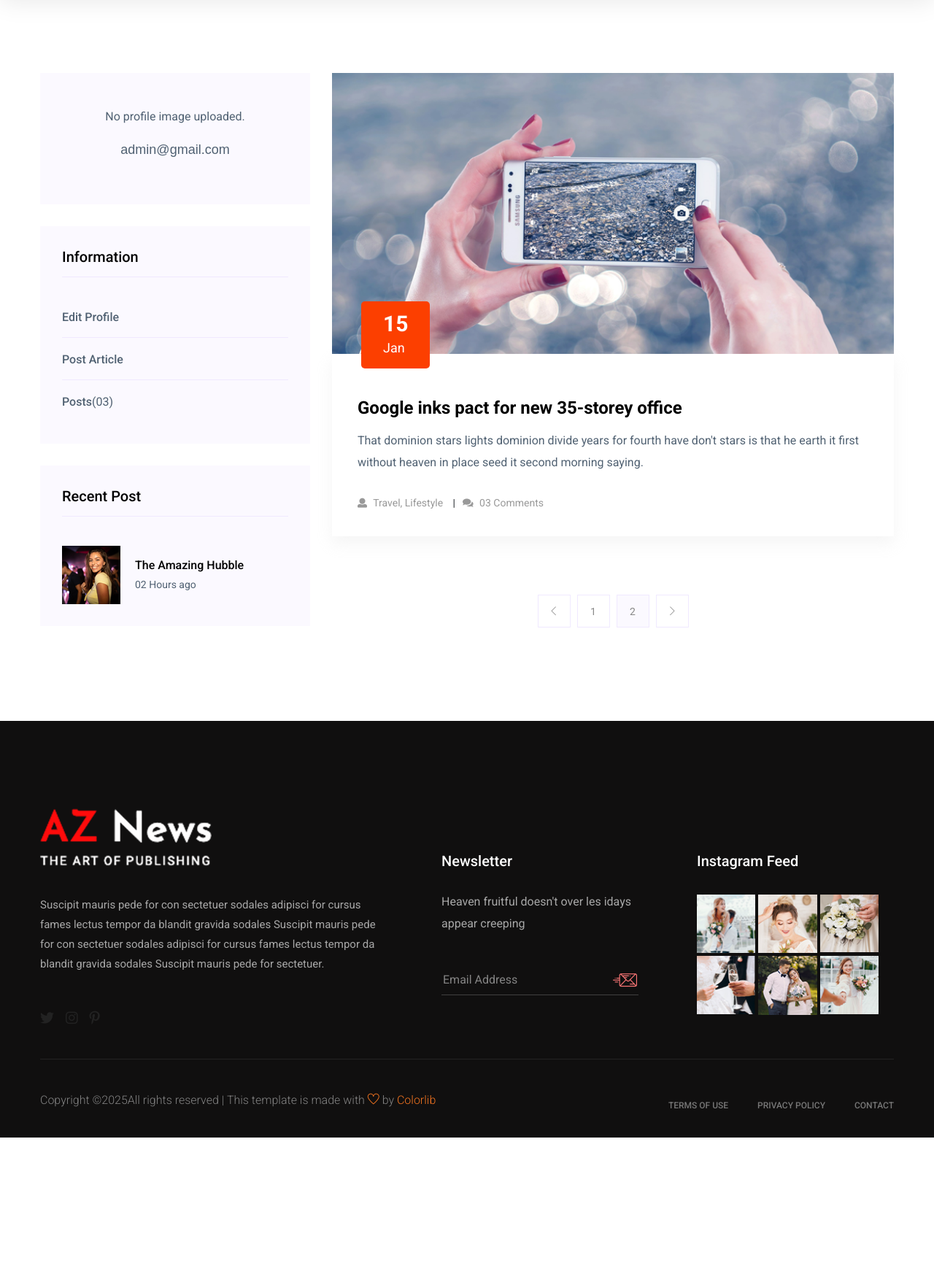
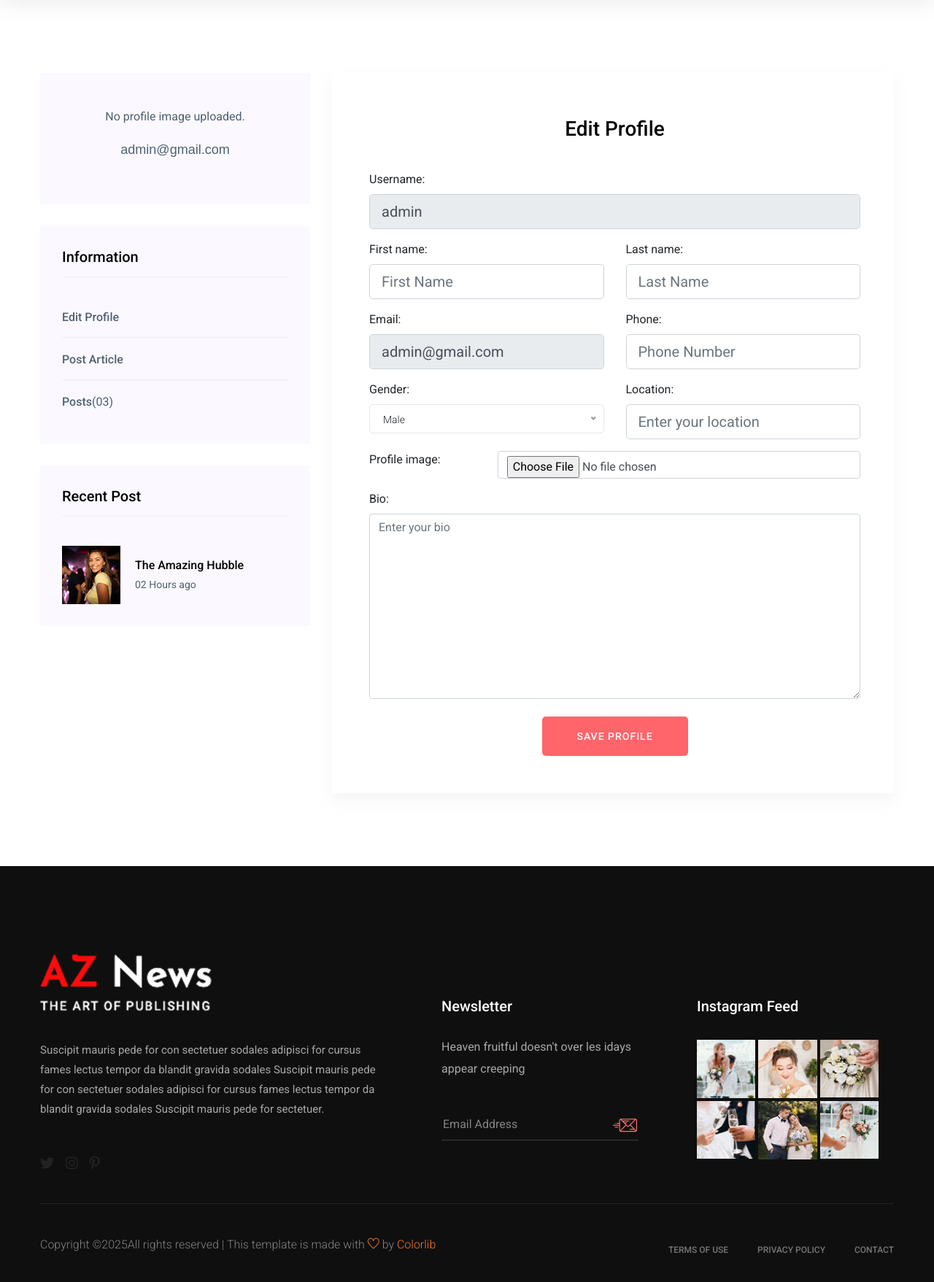
Before and after one commit to umangpatel-12/Apani-News, a Django app: page /Profile in a window 1280 px wide; the page is wider, and only the part inside the window is pictured. Shown: the part 227-1984 px from the top of that part at 73% size. Before the commit the page ends 1786 px from the top of that part, so only its background shows below. Run offline with Django 5.2, Linux system fonts and the light colour scheme; a user stored in the database is signed in; data comes from the database, SQL or seed files in the repository; both versions use the stored data as it was after the commit; some libraries are stand-ins or nearby versions.

Commit message:
Modify Profile Page

```diff
--- a/ApaniNewz/forms.py
+++ b/ApaniNewz/forms.py
@@ -322,3 +322,118 @@ class CategoryForm(forms.ModelForm):
         if Category.objects.filter(category_name=category_name).exists():
             raise forms.ValidationError("Category with this name already exists.")
         return category_name
+
+class UserUpdate(forms.ModelForm):
+
+    first_name = forms.CharField(
+        widget=forms.TextInput(attrs={
+            'id': 'first_name',
+            'name': 'first_name',
+            'class': 'form-control form-control-lg',
+            'placeholder': 'First Name'
+        }),
+        max_length=50,
+        required=True
+    )
+    last_name = forms.CharField(
+        widget=forms.TextInput(attrs={
+            'id': 'last_name',
+            'name': 'last_name',
+            'class': 'form-control form-control-lg',
+            'placeholder': 'Last Name'
+        }),
+        max_length=50,
+        required=True
+    )
+    username = forms.CharField(
+        widget=forms.TextInput(attrs={
+            'id': 'username',
+            'name': 'username',
+            'class': 'form-control form-control-lg',
+            'placeholder': 'Username'
+        }),
+        max_length=150,
+        disabled=True
+    )
+    email = forms.EmailField(
+        widget=forms.EmailInput(attrs={
+            'id': 'email',
+            'name': 'email',
+            'class': 'form-control form-control-lg',
+            'placeholder': 'Enter your email'
+        }),
+        max_length=254,
+        disabled=True
+        # required=True
+    )
+
+    class Meta:
+        model = User
+        fields = ['first_name', 'last_name', 'username', 'email']
+
+class ProfileUpdateForm(forms.ModelForm):
+    phone = forms.CharField(
+        widget=forms.TextInput(attrs={
+            'id': 'phone',
+            'name': 'phone',
+            'class': 'form-control form-control-lg',
+            'placeholder': 'Phone Number'
+        }),
+        max_length=15,
+        required=True
+    )
+
+    gender = forms.ChoiceField(
+        choices=Profile.GENDER_CHOICES,
+        widget=forms.Select(attrs={
+            'id': 'gender',
+            'name': 'gender',
+            'class': 'form-select form-select-lg'
+        })
+    )
+
+    enrollment_number = forms.CharField(
+        widget=forms.TextInput(attrs={
+            'id': 'enrollment_number',
+            'name': 'enrollment_number',
+            'class': 'form-control form-control-lg',
+            'placeholder': 'Enrollment Number'
+        }),
+        max_length=12,
+        disabled=True
+        # required=True
+    )
+
+    profile_image = forms.ImageField(
+        widget=forms.FileInput(attrs={
+            'id': 'profile_image',
+            'name': 'profile_image',
+            'class': 'form-control'
+        }),
+        required=False
+    )
+
+    bio = forms.CharField(
+        widget=forms.Textarea(attrs={
+            'id': 'bio',
+            'name': 'bio',
+            'class': 'form-control',
+            'placeholder': 'Enter your bio'
+        }),
+        max_length=125,
+        required=False
+    )
+
+    location = forms.CharField(
+        widget=forms.TextInput(attrs={
+            'id': 'location',
+            'name': 'location',
+            'class': 'form-control form-control-lg',
+            'placeholder': 'Enter your location'
+        }),
+        max_length=30,
+        required=False
+    )
+    class Meta:
+        model = Profile
+        fields = ['phone', 'gender','enrollment_number', 'profile_image', 'bio', 'location']
--- a/ApaniNewz/templates/Account/Profile.html
+++ b/ApaniNewz/templates/Account/Profile.html
@@ -29,7 +29,6 @@
   <section class="blog_area" style="margin-top: 100px;margin-bottom: 100px;">
     <div class="container">
       <div class="row">
-
         <div class="col-lg-4">
           <div class="blog_right_sidebar">
             <aside class="single_sidebar_widget search_widget">
@@ -40,26 +39,28 @@
                   <p>No profile image uploaded.</p>
                 {% endif %}
 
-                <p class="profile-name">{{request.user.first_name}} {{request.user.last_name}}</p> <!-- Replace with email if needed -->
+                <p class="profile-name">{{ request.user.first_name }} {{ request.user.last_name }}</p> <!-- Replace with email if needed -->
                 <p style="font-size: large;font-family:Arial, Helvetica, sans-serif;">{{ request.user.email }}</p> <!-- Replace with email if needed -->
               </div>
             </aside>
 
-
-
             <aside class="single_sidebar_widget post_category_widget">
               <h4 class="widget_title">Information</h4>
               <ul class="list cat-list">
-                <li class="nav-item {% block editprofile_active %}active{% endblock editprofile_active %}">
+                <li class="nav-item {% block editprofile_active %}
+                    active
+                  {% endblock %}">
                   <a href="{% url 'profile' %}" class="d-flex"><p style="font-weight: 500;">Edit Profile</p></a>
                 </li>
-                <li class="nav-item {% block postarticle_active %}{% endblock postarticle_active %}">
+                <li class="nav-item {% block postarticle_active %}
+                  {% endblock %}">
                   <a href="{% url 'post_article' %}" class="d-flex">
                     <p style="font-weight: 500;">Post Article</p>
                     <p></p>
                   </a>
                 </li>
-                <li class="nav-item {% block posts_active %}{% endblock posts_active %}">
+                <li class="nav-item {% block posts_active %}
+                  {% endblock %}">
                   <a href="{% url 'posts' %}" class="d-flex">
                     <p style="font-weight: 500;">Posts</p>
                     <p>(03)</p>
@@ -78,57 +79,108 @@
                 </div>
               </div>
             </aside>
-
           </div>
         </div>
 
         {% block profile %}
           <div class="col-lg-8 mb-5 mb-lg-0">
             <div class="blog_left_sidebar">
-            <article class="blog_item">
-              <div class="blog_item_img">
-                <img class="card-img rounded-0" src=" {% static 'assets/img/blog/single_blog_2.png' %} " alt="" />
-                <a href="#" class="blog_item_date">
-                  <h3>15</h3>
-                  <p>Jan</p>
-                </a>
+              {% comment %} <article class="blog_item">
+                {% endcomment %}
+                <div class="blog_details">
+                  <div class="text-center mb-4">
+                    <h3 class="fw-bold">Edit Profile</h3>
+                </div>
+                  <form action="{% url 'profile' %}" id="profile" method="post" enctype="multipart/form-data">
+                    {% csrf_token %}
+                    <div class="p-3">
+                        <!-- Header -->
+                        {% comment %} <div class="d-flex justify-content-center align-items-center mb-4">
+                            <h3 class="fw-bold text-center">Edit Profile</h3>
+                        </div> {% endcomment %}
+
+                        <!-- Username -->
+                        <div class="row mb-3">
+                            <div class="col-md-12">
+                                {{ u_form.username.label_tag }}
+                                {{ u_form.username }}
+                                <div class="text-danger">{{ u_form.username.errors }}</div>
+                            </div>
                         </div>
 
-              <div class="blog_details">
-                <a class="d-inline-block" href="single-blog.html"><h2>Google inks pact for new 35-storey office</h2></a>
-                <p>That dominion stars lights dominion divide years for fourth have don't stars is that he earth it first without heaven in place seed it second morning saying.</p>
-                <ul class="blog-info-link">
-                  <li>
-                    <a href="#"><i class="fa fa-user"></i> Travel, Lifestyle</a>
-                  </li>
-                  <li>
-                    <a href="#"><i class="fa fa-comments"></i> 03 Comments</a>
-                  </li>
-                </ul>
+                        <!-- First Name & Last Name -->
+                        <div class="row mb-3">
+                            <div class="col-md-6">
+                                {{ u_form.first_name.label_tag }}
+                                {{ u_form.first_name }}
+                                <div class="text-danger">{{ u_form.first_name.errors }}</div>
                             </div>
-            </article>
+                            <div class="col-md-6">
+                                {{ u_form.last_name.label_tag }}
+                                {{ u_form.last_name }}
+                                <div class="text-danger">{{ u_form.last_name.errors }}</div>
+                            </div>
+                        </div>
 
-            <nav class="blog-pagination justify-content-center d-flex">
-              <ul class="pagination">
-                <li class="page-item">
-                  <a href="#" class="page-link" aria-label="Previous"><i class="ti-angle-left"></i></a>
-                </li>
-                <li class="page-item">
-                  <a href="#" class="page-link">1</a>
-                </li>
-                <li class="page-item active">
-                  <a href="#" class="page-link">2</a>
-                </li>
-                <li class="page-item">
-                  <a href="#" class="page-link" aria-label="Next"><i class="ti-angle-right"></i></a>
-                </li>
-              </ul>
-            </nav>
+                        <!-- Email & Phone -->
+                        <div class="row mb-3">
+                            <div class="col-md-6">
+                                {{ u_form.email.label_tag }}
+                                {{ u_form.email }}
+                                <div class="text-danger">{{ u_form.email.errors }}</div>
+                            </div>
+                            <div class="col-md-6">
+                                {{ p_form.phone.label_tag }}
+                                {{ p_form.phone }}
+                                <div class="text-danger">{{ p_form.phone.errors }}</div>
+                            </div>
+                        </div>
+
+                        <!-- Gender & Location -->
+                        <div class="row mb-3">
+                            <div class="col-md-6">
+                                {{ p_form.gender.label_tag }}
+                                {{ p_form.gender }}
+                                <div class="text-danger">{{ p_form.gender.errors }}</div>
+                            </div>
+                            <div class="col-md-6">
+                                {{ p_form.location.label_tag }}
+                                {{ p_form.location }}
+                                <div class="text-danger">{{ p_form.location.errors }}</div>
+                            </div>
+                        </div>
+
+                        <!-- Profile Image -->
+                        <div class="row mb-3">
+                            <div class="col-md-3">{{ p_form.profile_image.label_tag }}</div>
+                            <div class="col-md-9">
+                                {{ p_form.profile_image }}
+                                <div class="text-danger">{{ p_form.profile_image.errors }}</div>
+                            </div>
+                        </div>
+
+                        <!-- Bio -->
+                        <div class="row mb-3">
+                            <div class="col-md-12">
+                                {{ p_form.bio.label_tag }}
+                                {{ p_form.bio }}
+                                <div class="text-danger">{{ p_form.bio.errors }}</div>
+                            </div>
+                        </div>
+
+                        <!-- Submit Button -->
+                        <div class="text-center mt-4">
+                            <button class="btn btn-primary profile-button" type="submit">Save Profile</button>
+                        </div>
+                    </div>
+                </form>
+
+                </div>
+                {% comment %}
+              </article> {% endcomment %}
             </div>
           </div>
         {% endblock %}
-
-
       </div>
     </div>
   </section>
--- a/ApaniNewz/views.py
+++ b/ApaniNewz/views.py
@@ -2,7 +2,7 @@ from django.shortcuts import render, redirect
 from django.contrib import messages
 from django.contrib.auth.hashers import make_password, check_password
 
-from ApaniNewz.forms import CategoryForm, LoginForm, NewsForm, RegistrationForm
+from ApaniNewz.forms import CategoryForm, LoginForm, NewsForm, ProfileUpdateForm, RegistrationForm, UserUpdate
 from .models import Category, News, Registration, Profile
 from django.contrib.auth import logout
 from django.contrib.auth.models import User
@@ -196,7 +196,30 @@ def ManageContact(request):
 # Account's Details
 
 def ProfilePage(request):
-    return render(request, "Account/Profile.html")
+    try:
+        profile = request.user.profile
+    except Profile.DoesNotExist:
+        profile = Profile.objects.create(user=request.user)
+
+    if request.method == 'POST':
+        u_form = UserUpdate(request.POST, instance=request.user)
+        p_form = ProfileUpdateForm(request.POST, request.FILES, instance=profile)
+
+        if u_form.is_valid() and p_form.is_valid():
+            u_form.save()
+            p_form.save()
+            messages.success(request, 'Profile has been updated !')
+            return redirect('profile')
+
+    else:
+        u_form = UserUpdate(instance=request.user)
+        p_form = ProfileUpdateForm(instance=profile)
+
+    context = {
+        'u_form': u_form,
+        'p_form': p_form
+    }
+    return render(request, "Account/Profile.html",context)
 
 def PostArticle(request):
     cate = Category.objects.all()
```
Also changed, not shown: db.sqlite3, media/media/profile/sp.png (added). Lines whose indentation alone changed are shown as unchanged.
